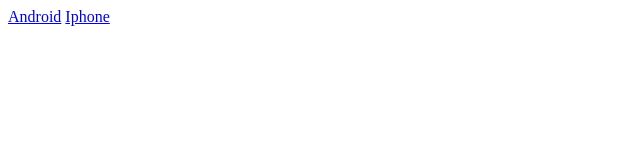
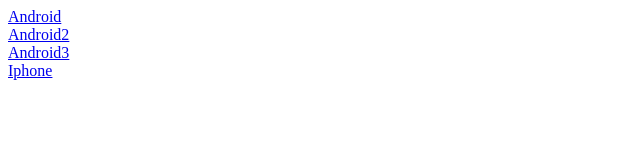
Before and after one commit to OmriYak/usdz, a plain HTML site: page ar.html in a window 1280 px wide. Shown: the whole page, without its empty margins (0-640 px from the left). Drawn offline with Linux system fonts and the light colour scheme.

Commit message:
Add more options to android

```diff
--- a/ar.html
+++ b/ar.html
@@ -1,6 +1,8 @@
 <html>
 	<body>
-		<a href="https://omriyak.github.io/usdz/model.glb" rel="ar">Android</a>
+		<a href="https://omriyak.github.io/usdz/model.glb" rel="ar">Android</a><br />
+		<a href="intent://arvr.google.com/scene-viewer/1.0?file=https://example.com/model.glb#Intent;scheme=https;package=com.google.android.googlequicksearchbox;end;">Android2</a><br />
+		<a href="https://omriyak.github.io/usdz/model.glb" rel="ar" target="_blank">Android3</a><br />
 		<a href="https://omriyak.github.io/usdz/model.usdz" rel="ar">Iphone</a>
 	</body>
 </html>
```
